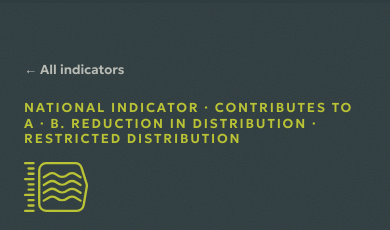
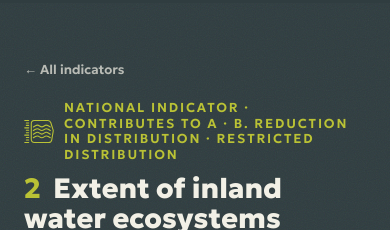
Before and after one commit to Angrypixels/sitio-rle, an Astro site: page /en/indicadores/aguas-continentales/ in a window 390 px wide. Shown: the part 151-381 px from the top of the page. Built offline with nearby package versions, Linux system fonts and the light colour scheme; Astro itself is replaced by a stand-in of ours.

Commit message:
Ícono del indicador junto al número y en la línea superior de la ficha

```diff
--- a/src/components/Ficha.astro
+++ b/src/components/Ficha.astro
@@ -20,8 +20,7 @@ const frase = (h) => h[`texto_${lang}`] || t.cumplio(h.aliado, d.config.roles.fi
     <div class="cont ficha-cab">
       <div>
         <a class="volver" href={ruta(lang, 'indicadores')}>← {t.todosInd}</a>
-        <div class="eyebrow">{t.tipo[ind.tipo]} · {t.aportaA} {cr.letras}. {cr[lang]}</div>
-        <i class="icono" style={`--icono:url(${recurso(`img/iconos/${slug}.svg`)})`} aria-hidden="true" />
+        <div class="eyebrow"><i class="icono" style={`--icono:url(${recurso(`img/iconos/${slug}.svg`)})`} aria-hidden="true" /><span>{t.tipo[ind.tipo]} · {t.aportaA} {cr.letras}. {cr[lang]}</span></div>
         <h1><span>{ind.id}</span> {ind[lang]}</h1>
         {descripciones[slug]?.[lang] && <p class="desc">{descripciones[slug][lang]}</p>}
       </div>
--- a/src/styles/global.css
+++ b/src/styles/global.css
@@ -71,14 +71,15 @@ h1, h2, h3 { font-family: var(--titulos); margin: 0; line-height: 1.05; text-wra
 .grupo > header .letras { font: 800 54px/0.9 var(--titulos); color: var(--azul); }
 .grupo > header .nombre { font: 600 14px/1.3 var(--titulos); margin-top: 8px; color: var(--azul); }
 .grupo > header .eyebrow { color: var(--teal); font-size: 11px; margin-bottom: 6px; }
-.fila { display: grid; grid-template-columns: 44px minmax(0, 1fr) minmax(220px, 300px) 92px; gap: 20px; align-items: center; padding: 16px 12px; border-bottom: 1px solid var(--linea); text-decoration: none; transition: background 0.15s; }
+.fila { display: grid; grid-template-columns: 62px minmax(0, 1fr) minmax(220px, 300px) 92px; gap: 20px; align-items: center; padding: 16px 12px; border-bottom: 1px solid var(--linea); text-decoration: none; transition: background 0.15s; }
 .fila:hover { background: var(--papel); }
-.fila .id { font: 800 30px var(--titulos); color: var(--teal); }
+.fila .id { display: flex; align-items: center; gap: 8px; font: 800 30px var(--titulos); color: var(--teal); }
 .fila h3 { font: 700 19px/1.2 var(--titulos); color: var(--azul); }
 /* Ícono de indicador: el SVG de public/img/iconos se usa como máscara y toma el color del texto. */
 .icono { display: inline-block; flex: none; width: 40px; height: 36px; background: currentColor; -webkit-mask: var(--icono) center / contain no-repeat; mask: var(--icono) center / contain no-repeat; }
-.fila .id .icono { display: block; margin-top: 8px; }
-.ficha-cab .icono { width: 64px; height: 56px; color: var(--lima); margin-bottom: 14px; }
+.fila .icono { width: 30px; height: 26px; }
+.ficha-cab .eyebrow { display: flex; align-items: center; gap: 10px; }
+.ficha-cab .icono { width: 30px; height: 26px; }
 .fila .meta { font-size: 13px; opacity: 0.65; margin-top: 3px; }
 .fila .p { font-size: 34px; text-align: right; color: var(--azul); }
 .fila .p small { font-size: 0.5em; margin-left: 2px; }
@@ -136,10 +137,10 @@ footer p { text-align: center; font-size: 13px; opacity: 0.7; margin: 18px 0 0;
   .grupo > header { display: flex; align-items: baseline; gap: 14px; margin-bottom: 8px; }
   .grupo > header .letras { font-size: 36px; }
   .grupo > header .eyebrow { display: none; }
-  .fila { grid-template-columns: 30px minmax(0, 1fr) 70px; gap: 12px; padding: 14px 0; }
+  .fila { grid-template-columns: 46px minmax(0, 1fr) 70px; gap: 12px; padding: 14px 0; }
   .fila .cadena { grid-column: 2 / -1; grid-row: 2; }
   .fila .id { font-size: 22px; } .fila .p { font-size: 26px; }
-  .fila .icono { width: 28px; height: 26px; }
+  .fila .id { gap: 6px; } .fila .icono { width: 22px; height: 20px; }
   .barra .cont { flex-wrap: wrap; padding-top: 10px; padding-bottom: 6px; gap: 6px 16px; }
   .barra nav { order: 3; width: 100%; } .marca span { display: none; }
 }
```
